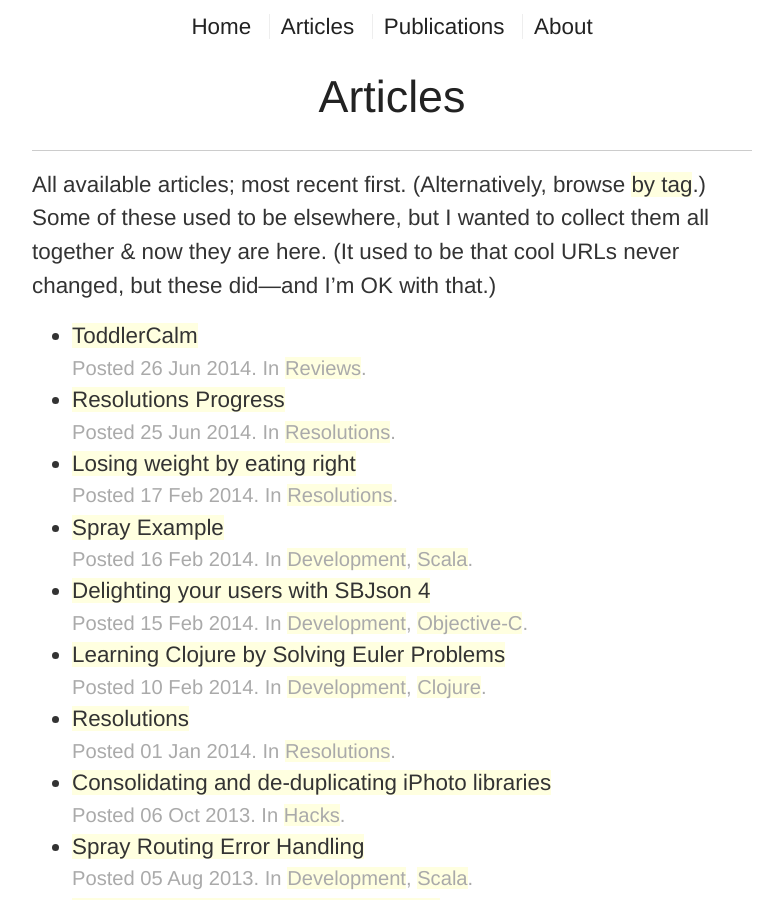
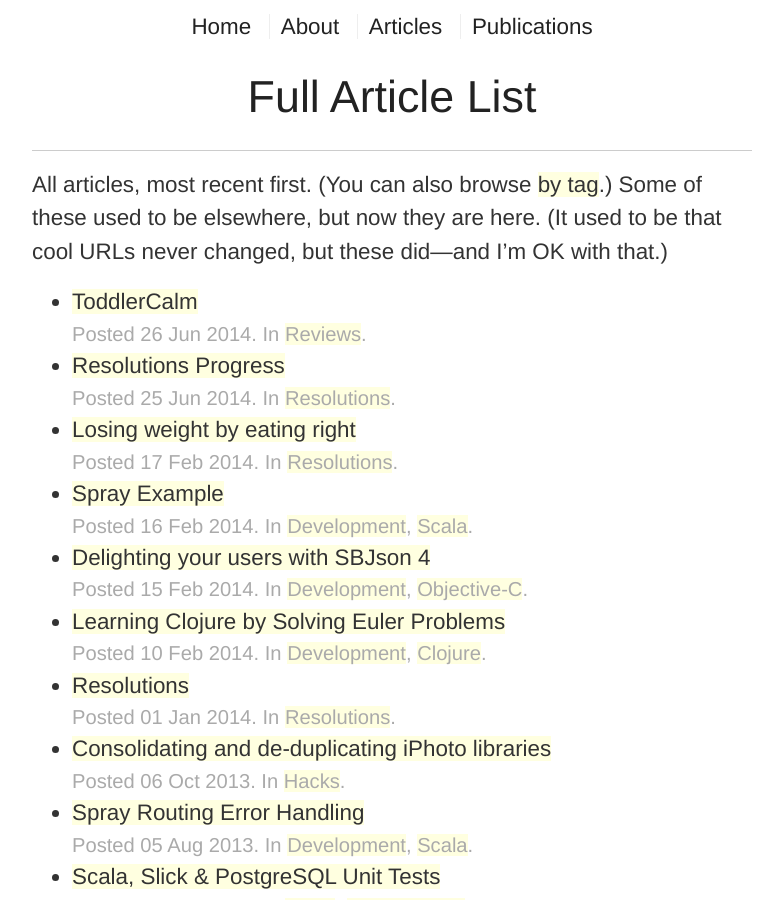
Before and after one commit to stig/www.brautaset.org, a Jekyll site: the page built from articles.md, in a window 1280 px wide and 900 px high. Shown: the whole window, without its empty margins (248-1031 px from the left). Built offline with Jekyll 4.4.1, drawn with Linux system fonts in a browser that asks for light colours.

Commit message:
Update article & index pages

```diff
--- a/_includes/nav.html
+++ b/_includes/nav.html
@@ -1,8 +1,8 @@
 <nav>
     <ul>
         <li><a href="/">Home</a></li>
+        <li><a href="/about.html">About</a></li>
         <li><a href="/articles.html">Articles</a></li>
         <li><a href="/publications.html">Publications</a></li>
-        <li><a href="/about.html">About</a></li>
     </ul>
 </nav>
--- a/articles.md
+++ b/articles.md
@@ -1,13 +1,12 @@
 ---
-title: Articles
+title: Full Article List
 layout: page
 ---
 
-All available articles; most recent first. (Alternatively, browse
+All articles, most recent first. (You can also browse
 [by tag](/articles/tagged.html).) Some of these used to be elsewhere,
-but I wanted to collect them all together & now they are here. (It
-used to be that cool URLs never changed, but these did---and I'm OK
-with that.)
+but now they are here. (It used to be that cool URLs never changed,
+but these did---and I'm OK with that.)
 
 <ul class="posts">
   {% for post in site.posts %}
```
Also changed, not shown: index.md (+13 -2 lines).
